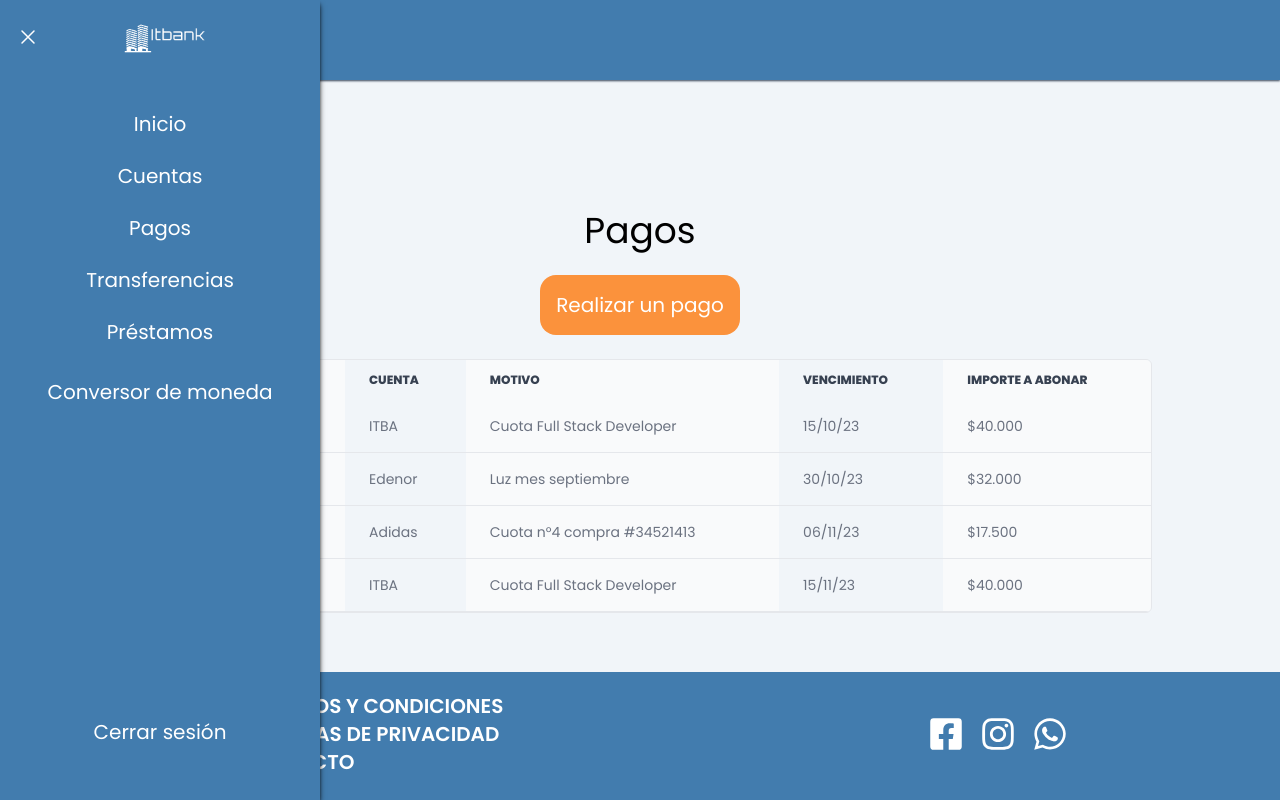
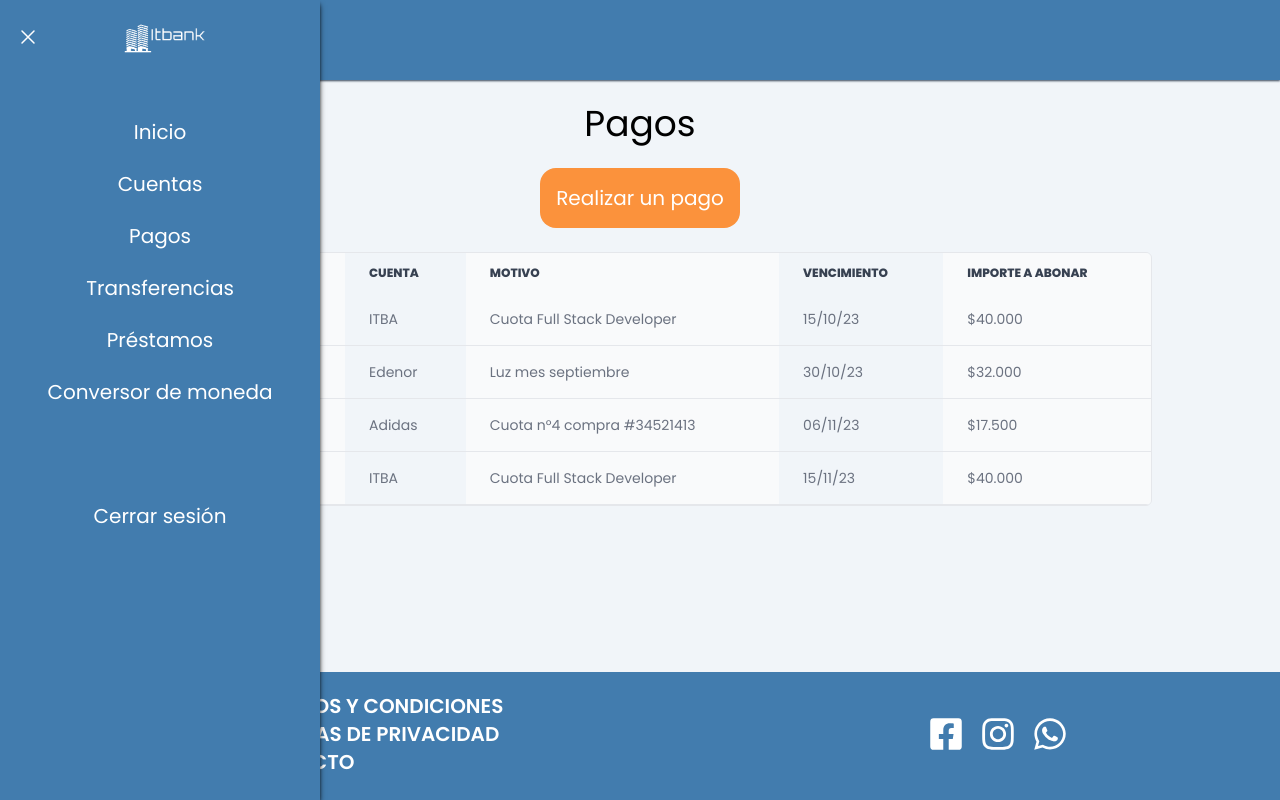
Before and after one commit to NeitRoot/Sprint3-ITBA, a Next.js app: page /pago in a window 1280 px wide. Both pictures are taken after a click on the button 46 px from the left and 38 px from the top of the page. Built offline with nearby package versions, Linux system fonts and the light colour scheme.

Commit message:
Prueba css

```diff
--- a/app/components/Footer.jsx
+++ b/app/components/Footer.jsx
@@ -5,7 +5,7 @@ import Link from "next/link";
 const Footer = () => {
   return (
     <>
-      <footer className="w-screen absolute bottom-0 h-32 bg-primary-blue">
+      <footer className="h-32 bg-primary-blue">
         <div className="flex justify-around items-center pt-5">
           <div className="text-white text-xl uppercase">
             <Link
--- a/app/components/Header.jsx
+++ b/app/components/Header.jsx
@@ -4,7 +4,7 @@ import Logo from "@/app/assets/images/logo-removebg.png";
 const Header = () => {
   return (
     <>
-      <nav className="bg-primary-blue w-screen fixed top-0 shadow-sm shadow-slate-700">
+      <nav className="bg-primary-blue sticky top-0 shadow-sm shadow-slate-700 z-10">
         <div className="w-24 h-20 ml-24">
           <Image src={Logo} alt="LOGO ITBANK" />
         </div>
--- a/app/components/Sidebar.jsx
+++ b/app/components/Sidebar.jsx
@@ -6,6 +6,7 @@ import Logo from "@/app/assets/images/logo-removebg.png";
 
 const SideBar = () => {
   const [open, setOpen] = useState(false);
+
   return (
     <div className="py-3 fixed top-0 left-0 right-0 text-blue-900 z-10">
       <button
@@ -28,7 +29,6 @@ const SideBar = () => {
           />
         </svg>
       </button>
-
       <div
         className={`${
           open ? "w-80" : "w-0"
@@ -57,47 +57,50 @@ const SideBar = () => {
             </button>
             <Image src={Logo} alt="Logo ITBANK" className="w-24" />
           </div>
-          <div className="py-6">
-            <div>
-              <Link href={"/inicio"}>
-                <div className="text-center text-white text-xl hover:bg-orange-400 transition-colors cursor-pointer py-3">
+          <div className="py-8 flex flex-col mb-10">
+            <Link
+              href={"/inicio"}
+              className="text-center text-white text-xl hover:bg-orange-400 transition-colors cursor-pointer py-3 mx-auto flex justify-center w-full"
+            >
               Inicio
-                </div>
             </Link>
-              <Link href={"/cuentas"}>
-                <div className="text-center text-white text-xl hover:bg-orange-400 transition-colors cursor-pointer py-3">
+            <Link
+              href={"/cuentas"}
+              className="text-center text-white text-xl hover:bg-orange-400 transition-colors cursor-pointer py-3 mx-auto flex justify-center w-full"
+            >
               Cuentas
-                </div>
             </Link>
-              <Link href={"/pago"}>
-                <div className="text-center text-white text-xl hover:bg-orange-400 transition-colors cursor-pointer py-3">
+            <Link
+              href={"/pago"}
+              className="text-center text-white text-xl hover:bg-orange-400 transition-colors cursor-pointer py-3 mx-auto flex justify-center w-full"
+            >
               Pagos
-                </div>
             </Link>
-              <Link href={"/transferencia"}>
-                <div className="text-center text-white text-xl hover:bg-orange-400 transition-colors cursor-pointer py-3">
+            <Link
+              href={"/transferencia"}
+              className="text-center text-white text-xl hover:bg-orange-400 transition-colors cursor-pointer py-3 mx-auto flex justify-center w-full"
+            >
               Transferencias
-                </div>
             </Link>
-              <Link href={"/prestamos"}>
-                <div className="text-center text-white text-xl hover:bg-orange-400 transition-colors cursor-pointer py-3 mb-2">
+            <Link
+              href={"/prestamos"}
+              className="text-center text-white text-xl hover:bg-orange-400 transition-colors cursor-pointer py-3 mx-auto flex justify-center w-full"
+            >
               Préstamos
-                </div>
             </Link>
-              <Link href={"/conversor"}>
-                <div className="text-center text-white text-xl hover:bg-orange-400 transition-colors cursor-pointer py-3 mb-2">
+            <Link
+              href={"/conversor"}
+              className="text-center text-white text-xl hover:bg-orange-400 transition-colors cursor-pointer py-3 mx-auto flex justify-center w-full"
+            >
               Conversor de moneda
-                </div>
             </Link>
           </div>
-            <div className="lg:mt-72 sm:mt-72 md:mt-72">
-              <Link href={"/"}>
-                <div className="text-center text-white text-xl hover:bg-orange-400 transition-colors cursor-pointer py-3 mb-2">
+          <Link
+            href={"/"}
+            className="text-center text-white text-xl hover:bg-orange-400 transition-colors cursor-pointer py-3 mx-auto flex justify-center w-full"
+          >
             Cerrar sesión
-                </div>
           </Link>
-            </div>
-          </div>
         </div>
       </div>
     </div>
--- a/app/conversor/page.jsx
+++ b/app/conversor/page.jsx
@@ -8,7 +8,7 @@ const Conversor = () => {
     <>
       <Header />
       <SideBar />
-      <section className="flex flex-col items-center">
+      <section className="min-h-[calc(100vh-208px)] flex flex-col items-center">
         <div>
           <h1 className="flex justify-center my-6 text-4xl text-center">
             Conversor de moneda
--- a/app/cuentas/Tarjetas.jsx
+++ b/app/cuentas/Tarjetas.jsx
@@ -16,7 +16,7 @@ export default async function Tarjetas() {
   const tarjetas = await fetchTarjetas();
 
   return (
-    <div className="flex gap-8">
+    <div className="flex gap-8 my-4">
       {tarjetas.map((tarjeta) => (
         <div
           key={tarjeta.id}
--- a/app/cuentas/[id]/page.jsx
+++ b/app/cuentas/[id]/page.jsx
@@ -20,8 +20,8 @@ export default async function DetalleCuenta({ params }) {
     <>
       <Header />
       <SideBar />
-      <section className="min-h-full">
-        <div className="flex flex-col mx-auto w-2/4 bg-slate-50 p-4 rounded-md border-l-4 border-orange-400 shadow-lg cursor-default">
+      <section className="min-h-[calc(100vh-208px)] flex items-center">
+        <div className="flex flex-col mx-auto w-3/4 bg-slate-50 p-4 rounded-md border-l-4 border-orange-400 shadow-lg cursor-default">
           <div className="flex justify-between">
             <Link
               href="/cuentas"
--- a/app/cuentas/page.jsx
+++ b/app/cuentas/page.jsx
@@ -9,14 +9,10 @@ export default async function Cuenta() {
     <>
       <Header />
       <SideBar />
-      <div className="flex flex-col items-center gap-10 mx-auto w-full">
-        <h1 className="text-center text-2xl font-semibold uppercase">
-          Tus cuentas
-        </h1>
+      <div className="min-h-[calc(100vh-208px)] flex flex-col items-center gap-10 mx-auto w-full">
+        <h1 className="flex justify-center mt-6 text-4xl">Tus cuentas</h1>
         <Cuentas />
-        <h2 className="text-center text-2xl font-semibold uppercase">
-          Tus tarjetas
-        </h2>
+        <h2 className="flex justify-center mt-6 text-4xl">Tus tarjetas</h2>
         <Tarjetas />
       </div>
       <Footer />
--- a/app/globals.css
+++ b/app/globals.css
@@ -9,10 +9,8 @@
 }
 
 body {
-  min-height: 100vh;
-  display: flex;
-  flex-direction: column;
-  justify-content: center;
+  width: 100%;
+  margin: auto;
   @apply bg-slate-100;
 }
 
--- a/app/inicio/page.jsx
+++ b/app/inicio/page.jsx
@@ -26,8 +26,8 @@ export default async function Inicio() {
     <>
       <Header />
       <SideBar />
-      <section>
-        <h1 className="flex justify-center font-semibold text-4xl text-primary-blue sm:text-2xl mt-6 mb-0">
+      <section className="min-h-[calc(100vh-232px)]">
+        <h1 className="flex justify-center font-semibold text-4xl text-primary-blue sm:text-2xl mt-6">
           Hola, {cuenta.titular}!
         </h1>
         <div className="flex justify-center sm:flex-col items-center gap-12 sm:gap-1">
--- a/app/pago/page.jsx
+++ b/app/pago/page.jsx
@@ -12,7 +12,7 @@ const Pagos = () => {
     <>
       <Header />
       <SideBar />
-      <div className="relative">
+      <section className="relative min-h-[calc(100vh-232px)]">
         <h1 className="flex justify-center my-6 text-4xl">Pagos</h1>
         <div className=" flex justify-center my-6 text-xl">
           <p
@@ -23,7 +23,7 @@ const Pagos = () => {
           </p>
           {show ? <Pagar /> : null}
         </div>
-        <section className=" overflow-x-auto border rounded-md mt-4 mx-auto w-4/5">
+        <div className=" overflow-x-auto border rounded-md mt-4 mx-auto w-4/5 mb-4">
           <table className="w-full text-sm text-left text-gray-500">
             {/* Titulos */}
             <thead className="text-xs text-gray-700 uppercase">
@@ -91,8 +91,8 @@ const Pagos = () => {
               </tr>
             </tbody>
           </table>
-        </section>
-      </div>
+        </div>
+      </section>
       <Footer />
     </>
   );
--- a/app/prestamos/page.jsx
+++ b/app/prestamos/page.jsx
@@ -15,7 +15,7 @@ const Prestamos = () => {
     <>
       <Header />
       <SideBar />
-      <section className="flex flex-col items-center">
+      <section className="min-h-[calc(100vh-208px)] flex flex-col items-center">
         <h1 className="flex justify-center my-6 text-4xl text-center sm:mt-20">
           Simulador de préstamos
         </h1>
```
Also changed, not shown: app/transferencia/page.jsx (+20 -8 lines). Lines whose indentation alone changed are shown as unchanged.
